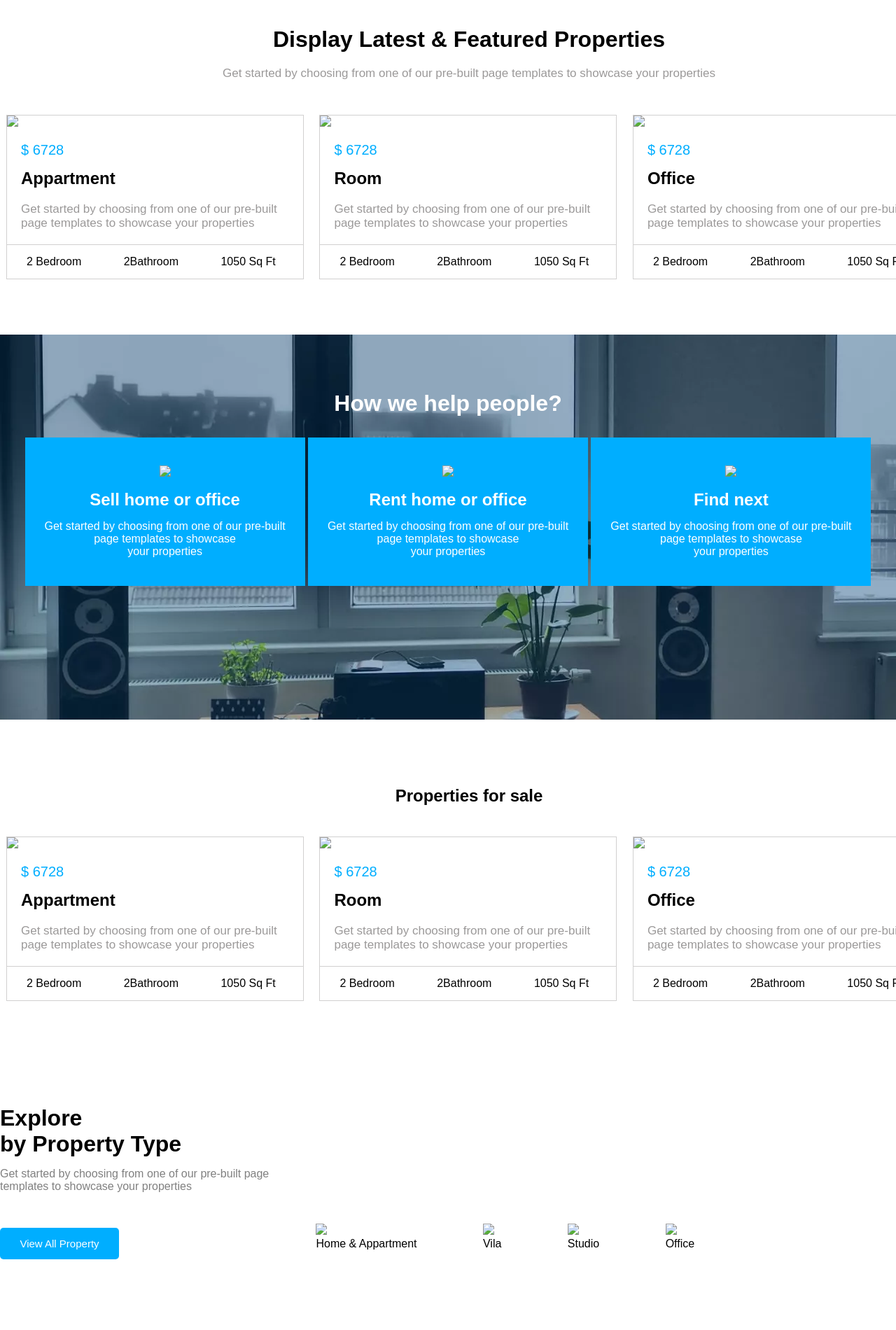
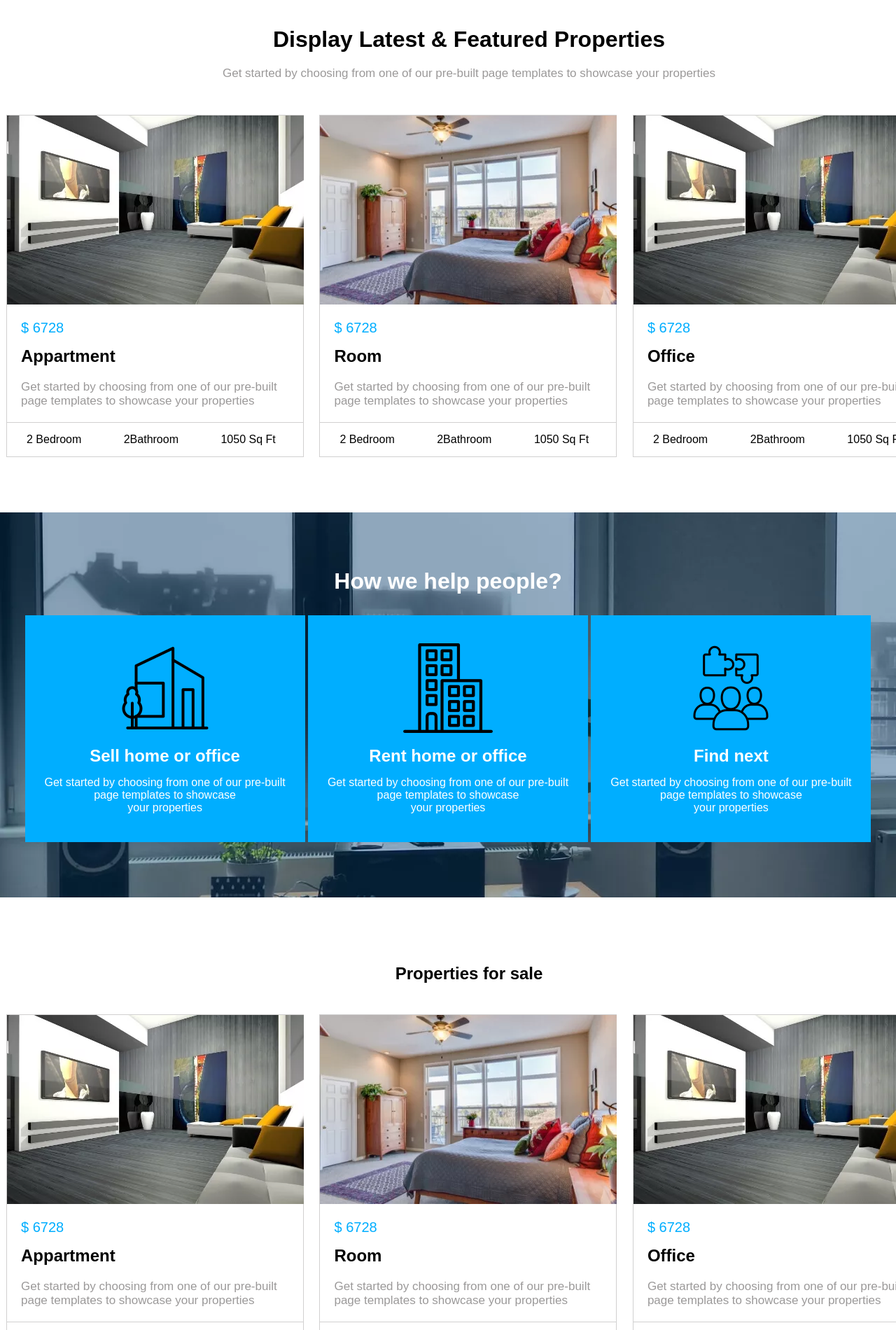
Before and after one commit to Jamal-1998/webpage, a plain HTML site: page index.html in a window 1280 px wide. Shown: the part 900-2800 px from the top of the page at 70% size. Drawn offline with Linux system fonts and the light colour scheme.

Commit message:
Update index.html

```diff
--- a/index.html
+++ b/index.html
@@ -10,11 +10,11 @@
 <body>
     <div class="web-page" style="font-family: Jost,sans-serif">
         <div class="homepage">
-            <label class="logo"><img style="width:30px" src="logo.jpg"/><b>Konato</b></label>
+            <label class="logo"><img style="width:30px" src="image/logo.jpg"/><b>Konato</b></label>
             <nav>
                 <input type="checkbox" id="click">
                 <label for="click" class="menu-btn">
-                    <i class="fas fa-bars"><img style="width: 25px;" src="icon.jpg"></i>
+                    <i class="fas fa-bars"><img style="width: 25px;" src="image/icon.jpg"></i>
                 </label>
                 <ul>
                     <li><a class="active">Home</a></li>
@@ -70,7 +70,7 @@
             </div>
             <div class="overall-mini">
                 <div class="mini-top">
-                    <img src="mini1.jpg"/></br></br>
+                    <img src="image/mini1.jpg"/></br></br>
                     <number>$ 6728</number>
                     <h2>Appartment</h2>
                     <p class="pa">Get started by choosing from one of our pre-built page
@@ -84,7 +84,7 @@
                 </div>
                 </div>
                 <div class="mini-top">
-                    <img src="mini2.jpg"/></br></br>
+                    <img src="image/mini2.jpg"/></br></br>
                     <number>$ 6728</number>
                     <h2>Room</h2>
                     <p class="pa">Get started by choosing from one of our pre-built page
@@ -98,7 +98,7 @@
                 </div>
                 </div>
                 <div class="mini-top">
-                    <img src="mini3.jpg"/></br></br>
+                    <img src="image/mini3.jpg"/></br></br>
                     <number>$ 6728</number>
                     <h2>Office</h2>
                     <p class="pa">Get started by choosing from one of our pre-built page
@@ -118,21 +118,21 @@
             <h1>How we help people?</h1>
             <div class="home-page">
                 <div class="find-next">
-                    <img src="find.jpg"/></br>
+                    <img src="image/find.jpg"/></br>
                     <h2>Sell home or office</h2>
                     <p>Get started by choosing from one of our
                     pre-built page templates to showcase
                     </br>your properties</p>
                 </div>
                 <div class="find-next">
-                    <img src="rent.jpg"/></br>
+                    <img src="image/rent.jpg"/></br>
                     <h2>Rent home or office</h2>
                     <p>Get started by choosing from one of our
                     pre-built page templates to showcase
                     </br>your properties</p>
                 </div>
                 <div class="find-next">
-                    <img src="home.jpg"/></br>
+                    <img src="image/home.jpg"/></br>
                     <h2>Find next</h2>
                     <p>Get started by choosing from one of our
                     pre-built page templates to showcase
@@ -147,7 +147,7 @@
             </div>
             <div class="overall-mini">
                 <div class="mini-top">
-                    <img src="mini1.jpg"/></br></br>
+                    <img src="image/mini1.jpg"/></br></br>
                     <number>$ 6728</number>
                     <h2>Appartment</h2>
                     <p class="pa">Get started by choosing from one of our pre-built page
@@ -161,7 +161,7 @@
                 </div>
                 </div>
                 <div class="mini-top">
-                    <img src="mini2.jpg"/></br></br>
+                    <img src="image/mini2.jpg"/></br></br>
                     <number>$ 6728</number>
                     <h2>Room</h2>
                     <p class="pa">Get started by choosing from one of our pre-built page
@@ -175,7 +175,7 @@
                 </div>
                 </div>
                 <div class="mini-top">
-                    <img src="mini3.jpg"/></br></br>
+                    <img src="image/mini3.jpg"/></br></br>
                     <number>$ 6728</number>
                     <h2>Office</h2>
                     <p class="pa">Get started by choosing from one of our pre-built page
@@ -200,13 +200,13 @@
                     <button class="btnbtnbtn">View All Property</button>
                 </div>
                 <div class="explore-right">
-                    <div class="explore-icon"><img src="exehome.jpg"/>
+                    <div class="explore-icon"><img src="image/exehome.jpg"/>
                     <div>Home & Appartment</div></div>
-                    <div class="explore-icon"><img src="exevila.jpg"/>
+                    <div class="explore-icon"><img src="image/exevila.jpg"/>
                     <div>Vila</div></div>
-                    <div class="explore-icon"><img src="exestudio.jpg"/>
+                    <div class="explore-icon"><img src="image/exestudio.jpg"/>
                     <div>Studio</div></div>
-                    <div class="explore-icon"><img src="exeoffice.jpg"/>
+                    <div class="explore-icon"><img src="image/exeoffice.jpg"/>
                     <div>Office</div></div>
                 </div>
             </div>
@@ -221,22 +221,22 @@
             </div>
             <div class="our-agent">
                 <div class="agent">
-                    <img src="agent1.jpg"/></br></br>
+                    <img src="image/agent1.jpg"/></br></br>
                     <h3>Holly Graham</h3>
                     <p>Real Estate Agent</p>
                 </div>
                 <div class="agent">
-                    <img src="agent2.jpg"/></br></br>
+                    <img src="image/agent2.jpg"/></br></br>
                     <h3>Nick R.Braker</h3>
                     <p>Real Estate Agent</p>
                 </div>
                 <div class="agent">
-                    <img src="agent3.jpg"/></br></br>
+                    <img src="image/agent3.jpg"/></br></br>
                     <h3>Jimmy</h3>
                     <p>Real Estate Agent</p>
                 </div>
                 <div class="agent">
-                    <img src="agent4.jpg"/></br></br>
+                    <img src="image/agent4.jpg"/></br></br>
                     <h3>Busted Hyman</h3>
                     <p>Real Estate Agent</p>
                 </div>
@@ -252,14 +252,14 @@
                 <input type="button" class="btnbtnbtn" value="Subscribe">
             </div>
             <div class="Subscribe-right">
-                <img src="image3.jpg"/>
+                <img src="image/image3.jpg"/>
             </div>
         </div>
 
         <div class="container">
             <div class="last-page">
                 <div class="last-page-left">
-                    <img src="konato.jpg"/>
+                    <img src="image/konato.jpg"/>
                     <p style="color:gray">Duis aute irure dolor inasfa reprehenderit in
                     </br>voluptate velit esse cillum</p></br>
                 </div>
```
